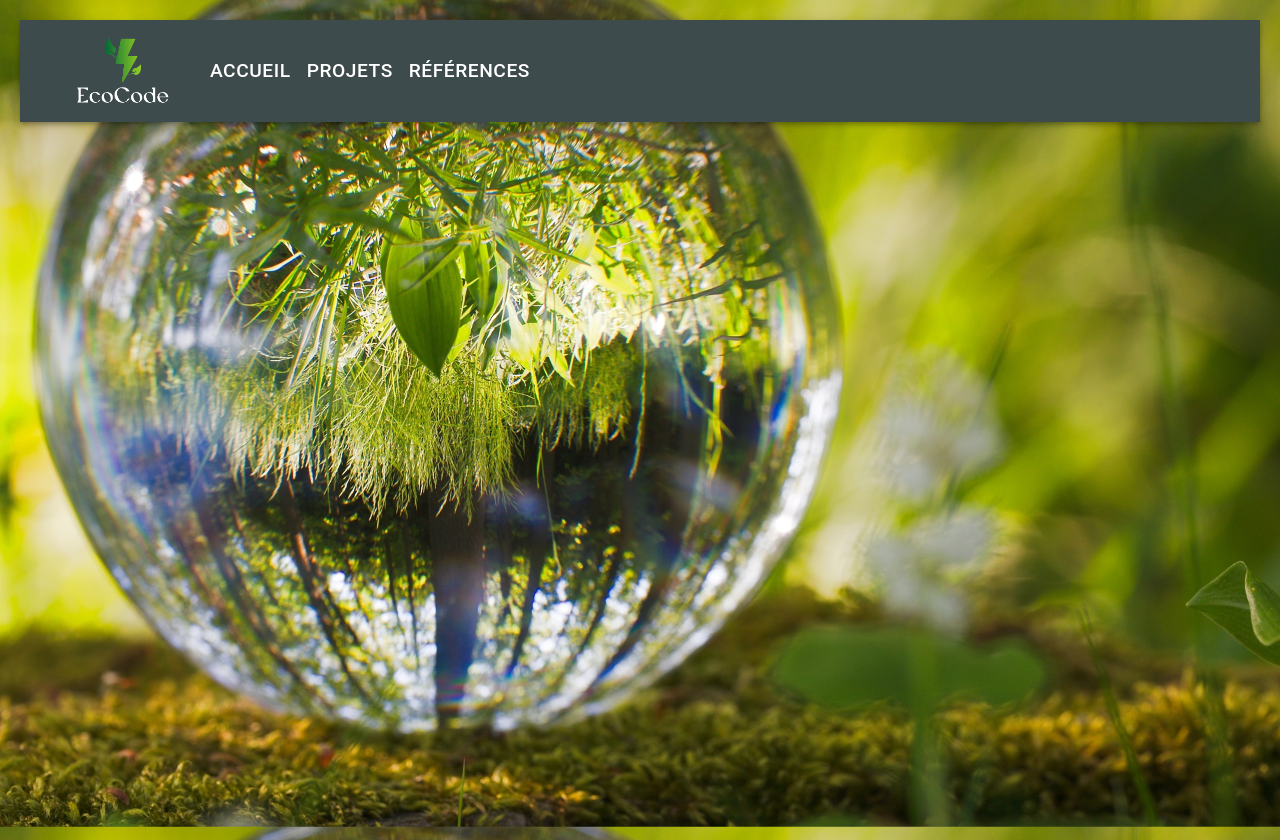
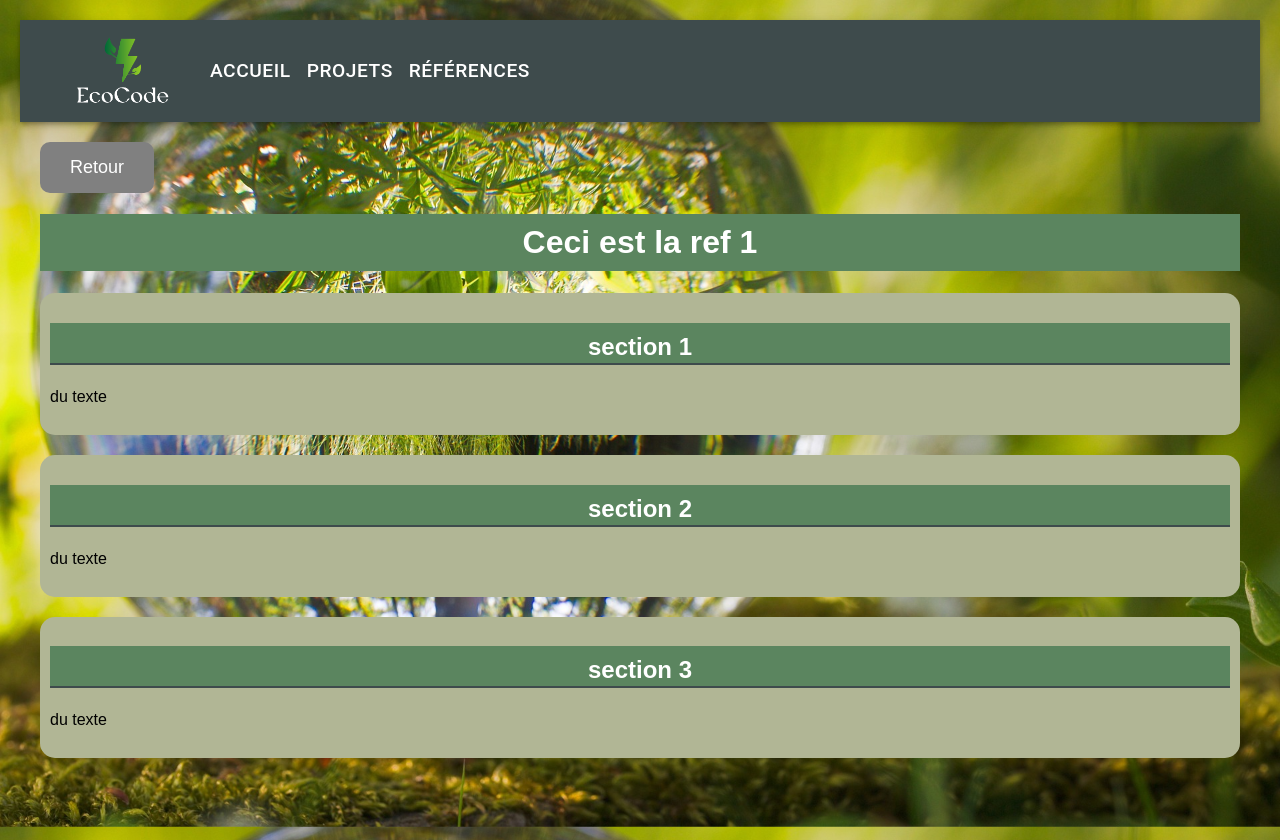
Before and after one commit to EdwardDominique/Green-IT, a React (Create React App) app in the folder Front end/front-end/: page /reference1 in a window 1280 px wide. Built offline with nearby package versions, Linux system fonts and the light colour scheme.

Commit message:
ajout de page pour chaque reference

```diff
--- a/Front end/front-end/src/App.js
+++ b/Front end/front-end/src/App.js
@@ -4,6 +4,10 @@ import { BrowserRouter as Router, Routes, Route } from "react-router-dom";
 import HomePage from "./pages/HomePage";
 import ProjectsPage from "./pages/ProjectsPage";
 import ReferencesPage from "./pages/ReferencesPage";
+import Reference1 from './pages/references/Reference1';
+import Reference2 from './pages/references/Reference2';
+import Reference3 from './pages/references/Reference3';
+import Reference4 from './pages/references/Reference4';
 
 function App() {
   return (
@@ -14,6 +18,10 @@ function App() {
           <Route path="/" element={<HomePage />} />
           <Route path="/projets" element={<ProjectsPage />} />
           <Route path="/references" element={<ReferencesPage />} />
+          <Route path="reference1" element={<Reference1 />} />
+          <Route path="reference2" element={<Reference2 />} />
+          <Route path="reference3" element={<Reference3 />} />
+          <Route path="reference4" element={<Reference4 />} />
         </Routes>
       </div>
     </Router>
--- a/Front end/front-end/src/components/Header.js
+++ b/Front end/front-end/src/components/Header.js
@@ -7,7 +7,7 @@ import './Header.css';
 function Header() {
   return (
     <AppBar position="static">
-      <Toolbar style={{ backgroundColor: '#3E4B4C' }}>
+      <Toolbar style={{ backgroundColor: '#3E4B4C' }} className="responsive-toolbar">
         <img src={logo} class="image-classe" alt="logo" />
         <Button color="inherit" component={Link} to="/" style={{ fontSize: 'larger' }}>Accueil</Button>
         <Button color="inherit" component={Link} to="/projets" style={{ fontSize: 'larger' }}>Projets</Button>
--- a/Front end/front-end/src/pages/ReferencesPage.js
+++ b/Front end/front-end/src/pages/ReferencesPage.js
@@ -1,34 +1,34 @@
 import React from 'react';
 import './ReferencesPage.css';
+import { Link } from 'react-router-dom';
 
 function Reference() {
-    // Un exemple de données pour les références
     const references = [
         {
             titre: 'ref1',
             imgSrc: 'image.jpg',
             description: 'une description',
-            lien: ''
+            auteur: ''
         },
         {
             titre: 'ref2',
             imgSrc: 'image.jpg',
             description: 'une description',
-            lien: ''
+            auteur: ''
         },
         {
             titre: 'ref3',
             imgSrc: 'image.jpg',
             description: 'une description',
-            lien: ''
+            auteur: ''
         },
         {
             titre: 'ref4',
             imgSrc: 'image.jpg',
             description: 'une description',
-            lien: ''
+            auteur: ''
         },
-        //... Ajoutez autant de références que nécessaire
+
     ];
 
     return (
@@ -43,7 +43,10 @@ function Reference() {
                         <img src={reference.imgSrc} alt={reference.titre} />
                         <h2>{reference.titre}</h2>
                         <p>{reference.description}</p>
-                        <a href={reference.lien}>Découvrir</a>
+                        <div className="reference-link-author">
+                            <Link to={`/reference${index + 1}`}>Découvrir</Link>
+                            <span className="reference-author">{reference.auteur}</span>
+                        </div>
                     </div>
                 ))}
             </div>
--- /dev/null
+++ b/Front end/front-end/src/pages/references/Reference.css
@@ -0,0 +1,42 @@
+.article-page {
+    font-family: Arial, sans-serif;
+    padding: 20px;
+}
+
+.article-page h1 {
+    font-size: 2em; /* Rend les titres principaux plus grands */
+}
+
+#article-section h1 {
+    font-size: 1.5em; /* Rend les titres des sections légèrement plus petits que le titre principal */
+    border-bottom: 2px solid #3E4B4C; /* Une ligne sous les titres de section pour les mettre en valeur */
+    padding-bottom: 2px; /* Un peu d'espace entre le titre et la ligne */
+}
+
+#article-section p {
+    font-size: 1em; /* Taille standard pour le texte */
+    line-height: 1.5; /* Espace entre les lignes pour une meilleure lisibilité */
+}
+
+#article-section {
+    background-color: #B1B695;
+    border-radius: 15px;
+    padding: 10px;
+    margin-top: 20px;
+}
+
+.back-button {
+    background-color: gray;
+    color: white;
+    border: none;
+    border-radius: 10px;
+    cursor: pointer;
+    font-size: 18px; /* ou une autre valeur qui vous convient */
+
+    /* Augmenter l'espace intérieur du bouton */
+    padding: 15px 30px; /* 15px pour le haut et le bas, 30px pour la gauche et la droite */
+}
+
+.back-button:hover {
+    background-color: darkgray;
+}
--- /dev/null
+++ b/Front end/front-end/src/pages/references/Reference1.js
@@ -0,0 +1,32 @@
+import React from 'react';
+import { useNavigate } from 'react-router-dom';
+import './Reference.css';
+
+function Reference1() {
+    const navigate = useNavigate();
+
+    const handleBack = () => {
+        navigate(-1); // navigate back by 1 in the history stack
+    };
+
+    return (
+        <div className="article-page">
+            <button className="back-button" onClick={handleBack}>Retour</button>
+            <h1>Ceci est la ref 1</h1>
+            <section id="article-section">
+                <h1>section 1</h1>
+                <p>du texte</p>
+            </section>
+            <section id="article-section">
+                <h1>section 2</h1>
+                <p>du texte</p>
+            </section>
+            <section id="article-section">
+                <h1>section 3</h1>
+                <p>du texte</p>
+            </section>
+        </div>
+    );
+}
+
+export default Reference1;
--- /dev/null
+++ b/Front end/front-end/src/pages/references/Reference2.js
@@ -0,0 +1,32 @@
+import React from 'react';
+import { useNavigate } from 'react-router-dom';
+import './Reference.css';
+
+function Reference2() {
+    const navigate = useNavigate();
+
+    const handleBack = () => {
+        navigate(-1); // navigate back by 1 in the history stack
+    };
+
+    return (
+        <div className="article-page">
+            <button className="back-button" onClick={handleBack}>Retour</button>
+            <h1>Ceci est la ref 2</h1>
+            <section id="article-section">
+                <h1>section 1</h1>
+                <p>du texte</p>
+            </section>
+            <section id="article-section">
+                <h1>section 2</h1>
+                <p>du texte</p>
+            </section>
+            <section id="article-section">
+                <h1>section 3</h1>
+                <p>du texte</p>
+            </section>
+        </div>
+    );
+}
+
+export default Reference2;
--- /dev/null
+++ b/Front end/front-end/src/pages/references/Reference3.js
@@ -0,0 +1,32 @@
+import React from 'react';
+import { useNavigate } from 'react-router-dom';
+import './Reference.css';
+
+function Reference3() {
+    const navigate = useNavigate();
+
+    const handleBack = () => {
+        navigate(-1); // navigate back by 1 in the history stack
+    };
+
+    return (
+        <div className="article-page">
+            <button className="back-button" onClick={handleBack}>Retour</button>
+            <h1>Ceci est la ref 3</h1>
+            <section id="article-section">
+                <h1>section 1</h1>
+                <p>du texte</p>
+            </section>
+            <section id="article-section">
+                <h1>section 2</h1>
+                <p>du texte</p>
+            </section>
+            <section id="article-section">
+                <h1>section 3</h1>
+                <p>du texte</p>
+            </section>
+        </div>
+    );
+}
+
+export default Reference3;
--- /dev/null
+++ b/Front end/front-end/src/pages/references/Reference4.js
@@ -0,0 +1,32 @@
+import React from 'react';
+import { useNavigate } from 'react-router-dom';
+import './Reference.css';
+
+function Reference4() {
+    const navigate = useNavigate();
+
+    const handleBack = () => {
+        navigate(-1); // navigate back by 1 in the history stack
+    };
+
+    return (
+        <div className="article-page">
+            <button className="back-button" onClick={handleBack}>Retour</button>
+            <h1>Ceci est la ref 4</h1>
+            <section id="article-section">
+                <h1>section 1</h1>
+                <p>du texte</p>
+            </section>
+            <section id="article-section">
+                <h1>section 2</h1>
+                <p>du texte</p>
+            </section>
+            <section id="article-section">
+                <h1>section 3</h1>
+                <p>du texte</p>
+            </section>
+        </div>
+    );
+}
+
+export default Reference4;
```
